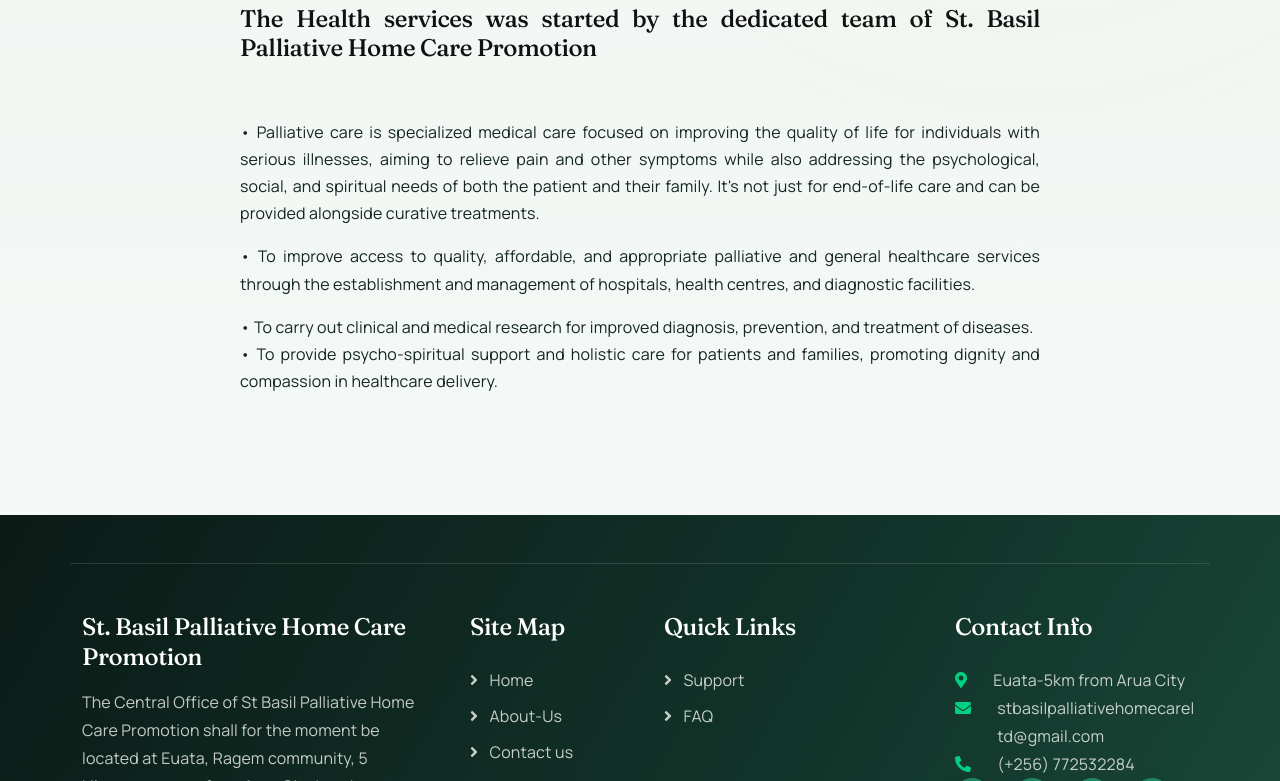
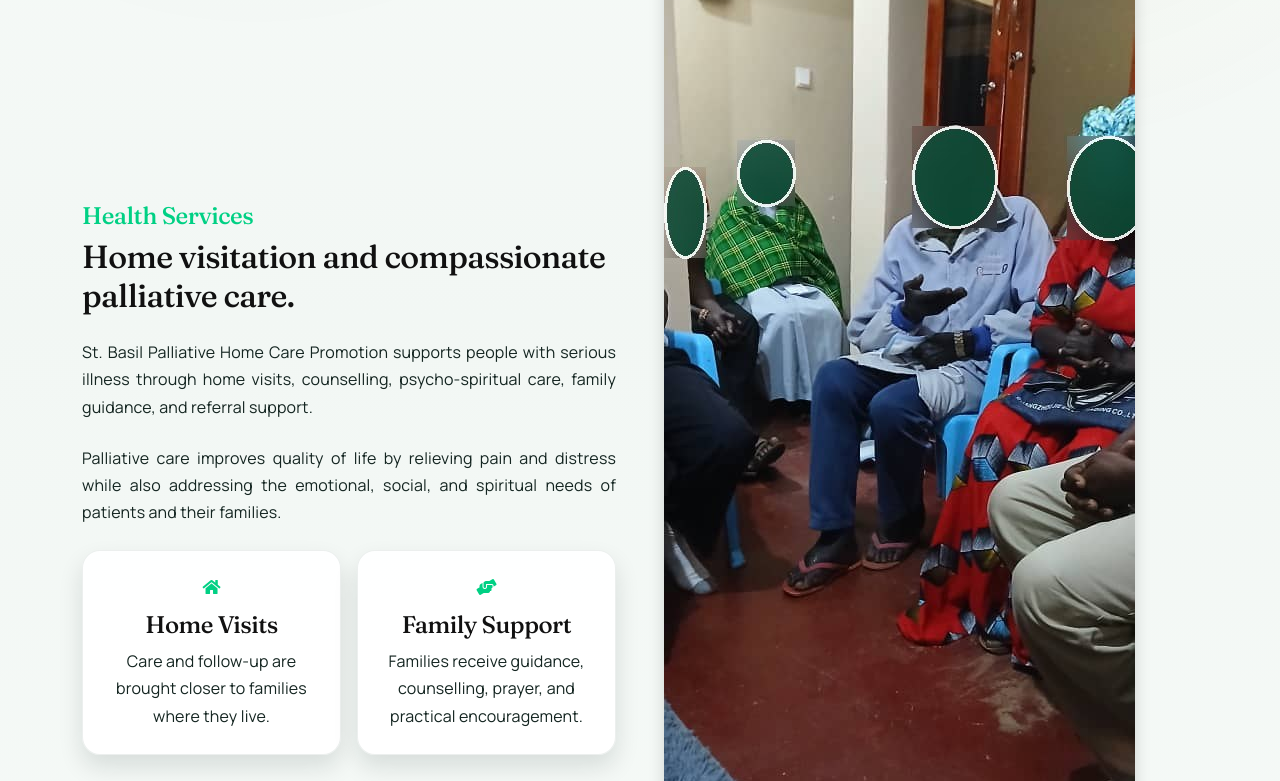
Before and after one commit to opaki25/stbasil, a plain HTML site: page public_html/Health.html in a window 1280 px wide. Shown: the part 585-1366 px from the top of the page. Drawn offline with nearby package versions, Linux system fonts and the light colour scheme.

Commit message:
Add privacy-safe home visitation image

```diff
--- a/public_html/Health.html
+++ b/public_html/Health.html
@@ -188,28 +188,35 @@
         <!-- Navbar & Hero End -->
 
 
-       <!-- Features Start -->
+              <!-- Features Start -->
         <div class="container-fluid feature py-5">
             <div class="container py-5">
-                <div class="text-center mx-auto pb-5 wow fadeInUp" data-wow-delay="0.2s" style="max-width: 800px;">
-                    <div class="text-center mx-auto pb-5 wow fadeInUp" data-wow-delay="0.2s" style="max-width: 800px;">
-                    <h4 class="text-primary">Health Services </h4>
-                    <h4 style="text-align: justify;">The Health services was started by the dedicated team of St. Basil Palliative Home Care Promotion</h4>
-
-                </div>
-                    <p style="text-align: justify;">• Palliative care is specialized medical care focused on improving the quality of life for individuals with serious illnesses, aiming to relieve pain and other symptoms while also addressing the psychological, social, and spiritual needs of both the patient and their family. It's not just for end-of-life care and can be provided alongside curative treatments. </p>
-                      <p style="text-align: justify;">• To improve access to quality, affordable, and appropriate palliative and general healthcare services through the establishment and management of hospitals, health centres, and diagnostic facilities.</p>
-
-                                       <p class="mb-0" style="text-align: justify;">• To carry out clinical and medical research for improved diagnosis, prevention, and treatment of diseases.</p>
-
-
-
-                                         <p class="mb-0" style="text-align: justify;">• To provide psycho-spiritual support and holistic care for patients and families, promoting dignity and compassion in healthcare delivery. </p>
-
-
-                </div>
-                <div class="row g-4">
-
+                <div class="row g-5 align-items-center">
+                    <div class="col-lg-6 wow fadeInLeft" data-wow-delay="0.2s">
+                        <h4 class="text-primary">Health Services</h4>
+                        <h2 class="mb-4">Home visitation and compassionate palliative care.</h2>
+                        <p class="mb-4" style="text-align: justify;">St. Basil Palliative Home Care Promotion supports people with serious illness through home visits, counselling, psycho-spiritual care, family guidance, and referral support.</p>
+                        <p class="mb-4" style="text-align: justify;">Palliative care improves quality of life by relieving pain and distress while also addressing the emotional, social, and spiritual needs of patients and their families.</p>
+                        <div class="row g-3">
+                            <div class="col-sm-6">
+                                <div class="feature-item p-4 h-100">
+                                    <i class="fas fa-home text-primary mb-3"></i>
+                                    <h4>Home Visits</h4>
+                                    <p class="mb-0">Care and follow-up are brought closer to families where they live.</p>
+                                </div>
+                            </div>
+                            <div class="col-sm-6">
+                                <div class="feature-item p-4 h-100">
+                                    <i class="fas fa-hands-helping text-primary mb-3"></i>
+                                    <h4>Family Support</h4>
+                                    <p class="mb-0">Families receive guidance, counselling, prayer, and practical encouragement.</p>
+                                </div>
+                            </div>
+                        </div>
+                    </div>
+                    <div class="col-lg-6 wow fadeInRight" data-wow-delay="0.2s">
+                        <img src="img/home-visitation-redacted.jpg" class="img-fluid rounded shadow" alt="Home visitation with faces covered for privacy">
+                    </div>
                 </div>
             </div>
         </div>
```
Also changed, not shown: public_html/data/activities.json (added, +8 -0 lines), public_html/img/home-visitation-redacted.jpg (added).
